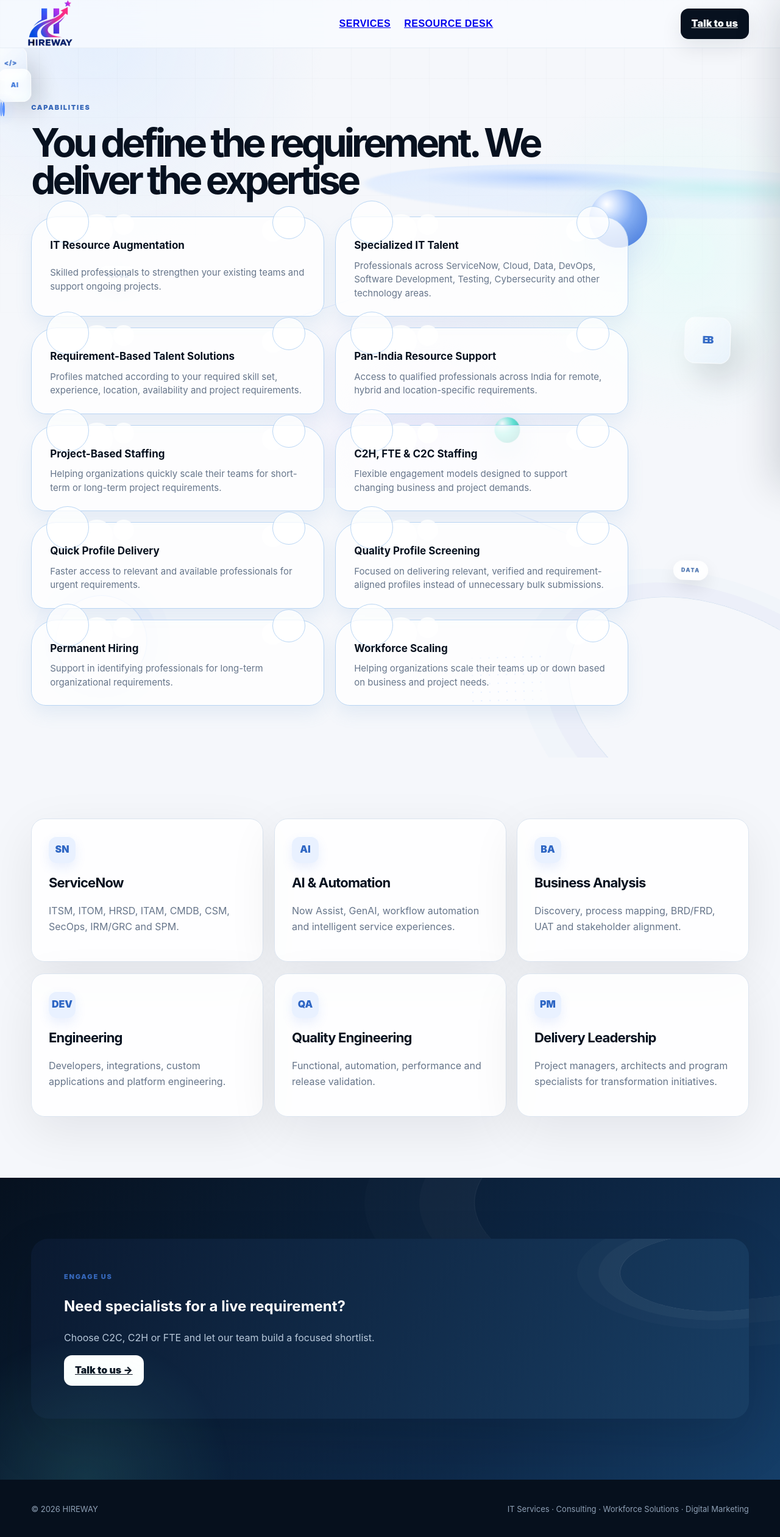
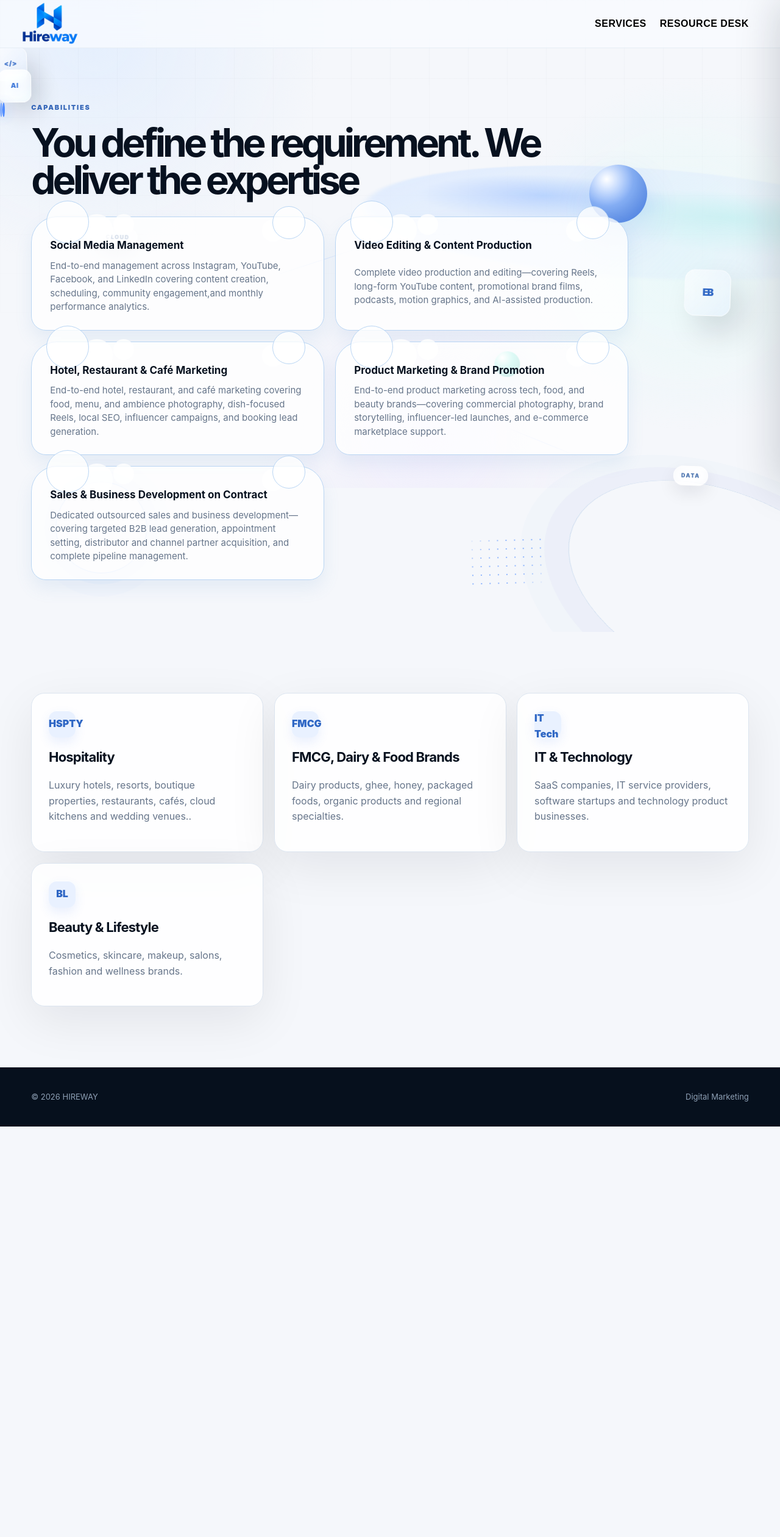
Before and after one commit to shreyan7-ui/Hireway, a Next.js app in the folder apps/web/: page /services in a window 1280 px wide. Shown: the top 2520 px of the page at 61% size. After the commit the page ends 1847 px from the top, so only its background shows below. Built offline with nearby package versions, Linux system fonts and the light colour scheme.

Commit message:
new changes for dayal pussy

```diff
--- a/apps/web/app/_components/CardsPage.jsx
+++ b/apps/web/app/_components/CardsPage.jsx
@@ -49,34 +49,6 @@ export default function CardsPage({
                 </div>
             </section>
 
-            <section className="dark">
-                <div className="wrap">
-                    <div className="banner tilt reveal">
-                        <div className="eyebrow">
-                            Engage us
-                        </div>
-
-                        <h2>
-                            Need specialists for a live requirement?
-                        </h2>
-
-                        <p>
-                            Choose C2C, C2H or FTE and let our team build a focused shortlist.
-                        </p>
-
-                        <a
-                            className="btn"
-                            style={{
-                                background: 'white',
-                                color: '#07111f'
-                            }}
-                            href="/contact"
-                        >
-                            Talk to us →
-                        </a>
-                    </div>
-                </div>
-            </section>
         </SiteChrome>
     );
 }
--- a/apps/web/app/_components/SiteChrome.jsx
+++ b/apps/web/app/_components/SiteChrome.jsx
@@ -197,7 +197,7 @@ export default function SiteChrome({ children }) {
                 <div className="wrap navin">
                     <a className="brand" href="/">
                         <img
-                            src="/assets/startup-logo.png"
+                            src="/assets/logo.png"
                             alt="HIREWAY home"
                         />
                     </a>
@@ -222,9 +222,9 @@ export default function SiteChrome({ children }) {
                         <span className="mobile-menu-line" />
                     </button>
 
-                    <a className="navcta" href="/contact">
+                    {/* <a className="navcta" href="/contact">
                         Talk to us
-                    </a>
+                    </a> */}
                 </div>
 
                 <button
@@ -253,7 +253,7 @@ export default function SiteChrome({ children }) {
                     </a>
 
                     <a href="/resource-request" onClick={() => setMobileMenuOpen(false)}>
-                        RESOURCE DESK
+                        REQUEST DESK
                     </a>
                 </aside>
             </nav>
@@ -267,7 +267,7 @@ export default function SiteChrome({ children }) {
                     </span>
 
                     <span>
-                        IT Services · Consulting · Workforce Solutions · Digital Marketing
+                        Digital Marketing
                     </span>
                 </div>
             </footer>
--- a/apps/web/app/contact/page.jsx
+++ b/apps/web/app/contact/page.jsx
@@ -8,7 +8,7 @@ export const metadata = {
 export default function ContactPage() {
     return (
         <SiteChrome>
-            <section className="hero">
+            {/* <section className="hero">
                 <div className="wrap">
                     <div className="eyebrow reveal">
                         Contact
@@ -59,7 +59,7 @@ export default function ContactPage() {
                         <LeadForm />
                     </div>
                 </div>
-            </section>
+            </section> */}
         </SiteChrome>
     );
 }
--- a/apps/web/app/services/page.jsx
+++ b/apps/web/app/services/page.jsx
@@ -12,26 +12,39 @@ export default function ServicesPage() {
             intro={
                 <>
                     <div className="service-intro-item">
-                        <strong>IT Resource Augmentation</strong>
-                        <span>Skilled professionals to strengthen your existing teams and support ongoing projects.</span>
+                        <strong>Social Media Management</strong>
+                        <span>End-to-end management across Instagram, YouTube,
+                            Facebook, and LinkedIn covering content creation,
+                            scheduling, community engagement,and monthly performance
+                            analytics.</span>
                     </div>
                     <div className="service-intro-item">
-                        <strong>Specialized IT Talent</strong>
-                        <span>Professionals across ServiceNow, Cloud, Data, DevOps, Software Development, Testing, Cybersecurity and other technology areas.</span>
+                        <strong>Video Editing & Content Production</strong>
+                        <span>Complete video production and editing—covering Reels,
+                             long-form YouTube content, promotional brand films,
+                             podcasts, motion graphics, and AI-assisted production.</span>
                     </div>
                     <div className="service-intro-item">
-                        <strong>Requirement-Based Talent Solutions</strong>
-                        <span>Profiles matched according to your required skill set, experience, location, availability and project requirements.</span>
+                        <strong>Hotel, Restaurant & Café Marketing</strong>
+                        <span>End-to-end hotel, restaurant, and café marketing
+                            covering food, menu, and ambience photography,
+                            dish-focused Reels, local SEO, influencer campaigns,
+                            and booking lead generation.</span>
                     </div>
                     <div className="service-intro-item">
-                        <strong>Pan-India Resource Support</strong>
-                        <span>Access to qualified professionals across India for remote, hybrid and location-specific requirements.</span>
+                        <strong>Product Marketing & Brand Promotion</strong>
+                        <span>End-to-end product marketing across tech, food,
+                            and beauty brands—covering commercial photography,
+                            brand storytelling, influencer-led launches,
+                            and e-commerce marketplace support.</span>
                     </div>
                     <div className="service-intro-item">
-                        <strong>Project-Based Staffing</strong>
-                        <span>Helping organizations quickly scale their teams for short-term or long-term project requirements.</span>
+                        <strong>Sales & Business Development on Contract</strong>
+                        <span>Dedicated outsourced sales and business development—covering
+                            targeted B2B lead generation, appointment setting, distributor
+                            and channel partner acquisition, and complete pipeline management.</span>
                     </div>
-                    <div className="service-intro-item">
+                    {/* <div className="service-intro-item">
                         <strong>C2H, FTE &amp; C2C Staffing</strong>
                         <span>Flexible engagement models designed to support changing business and project demands.</span>
                     </div>
@@ -50,40 +63,35 @@ export default function ServicesPage() {
                     <div className="service-intro-item">
                         <strong>Workforce Scaling</strong>
                         <span>Helping organizations scale their teams up or down based on business and project needs.</span>
-                    </div>
+                    </div> */}
                 </>
             }
             cards={[
                 [
-                    'SN',
-                    'ServiceNow',
-                    'ITSM, ITOM, HRSD, ITAM, CMDB, CSM, SecOps, IRM/GRC and SPM.'
+                    'HSPTY',
+                    'Hospitality',
+                    'Luxury hotels, resorts, boutique properties, restaurants, cafés, cloud kitchens and wedding venues..'
                 ],
                 [
-                    'AI',
-                    'AI & Automation',
-                    'Now Assist, GenAI, workflow automation and intelligent service experiences.'
+                    'FMCG',
+                    'FMCG, Dairy & Food Brands',
+                    'Dairy products, ghee, honey, packaged foods, organic products and regional specialties.'
                 ],
                 [
-                    'BA',
-                    'Business Analysis',
-                    'Discovery, process mapping, BRD/FRD, UAT and stakeholder alignment.'
+                    'IT Tech',
+                    'IT & Technology',
+                    'SaaS companies, IT service providers, software startups and technology product businesses.'
                 ],
                 [
-                    'DEV',
-                    'Engineering',
-                    'Developers, integrations, custom applications and platform engineering.'
+                    'BL',
+                    'Beauty & Lifestyle',
+                    'Cosmetics, skincare, makeup, salons, fashion and wellness brands.'
                 ],
-                [
-                    'QA',
-                    'Quality Engineering',
-                    'Functional, automation, performance and release validation.'
-                ],
-                [
-                    'PM',
-                    'Delivery Leadership',
-                    'Project managers, architects and program specialists for transformation initiatives.'
-                ]
+                // [
+                //     'QA',
+                //     'Quality Engineering',
+                //     'Functional, automation, performance and release validation.'
+                // ]
             ]}
         />
     );
--- a/apps/web/public/assets/styles.css
+++ b/apps/web/public/assets/styles.css
@@ -104,13 +104,15 @@ body:after {
   gap: 22px;
   font-size: 16px;
   font-weight: 800;
-  color: #0b5ee4;
+  color: var(--ink);
   letter-spacing:0.5px;
   align-items: center;
   font-family:Arial, sans-serif;
 }
 .links a {
   position: relative;
+  color: #000;
+  text-decoration: none;
 }
 .links a:after {
   content: "";
@@ -241,7 +243,7 @@ body:after {
   padding: 10px 12px;
   font-weight: 800;
   letter-spacing: 0.06em;
-  color: #0b4fc4;
+  color: #000;
   text-decoration: none;
   background: #ffffffbd;
 }
```
Also changed, not shown: apps/web/app/page.jsx (+38 -84 lines), apps/web/app/resource-request/page.jsx (+18 -26 lines), apps/web/public/assets/logo.png (added).
